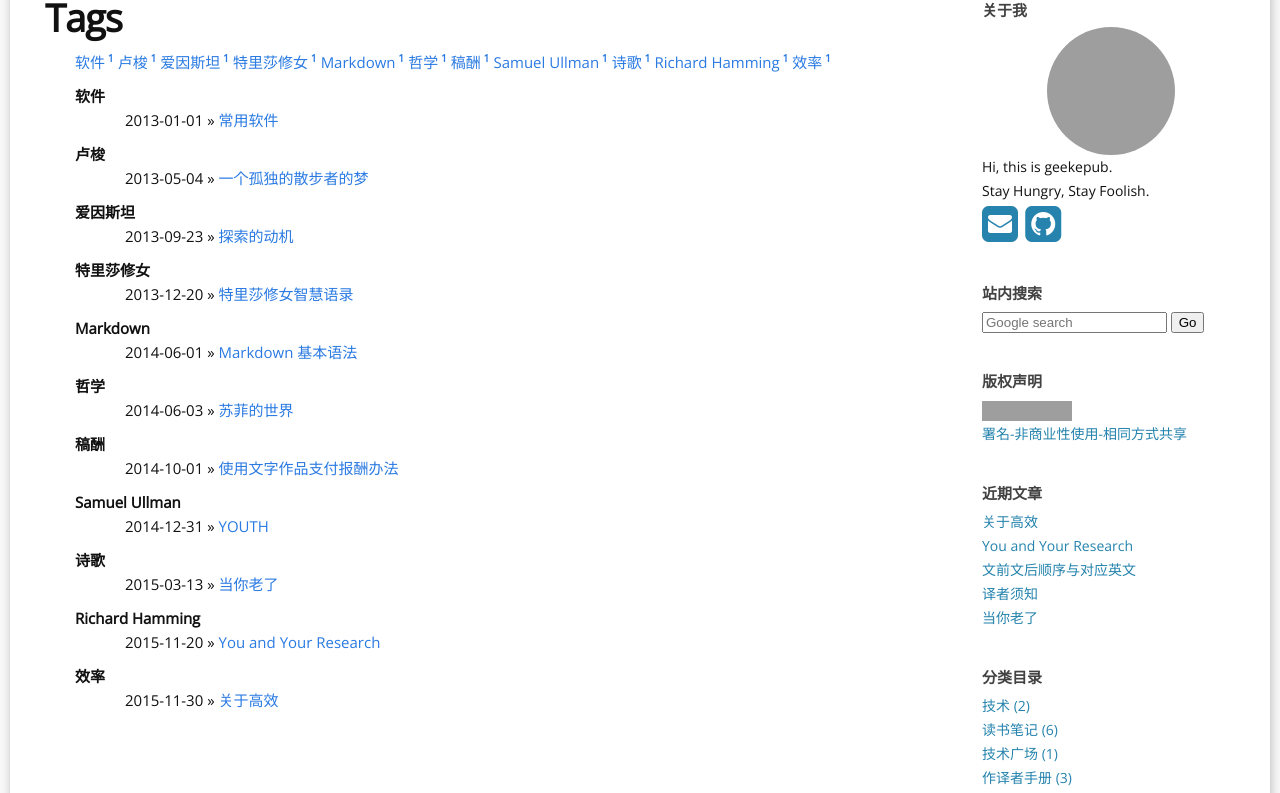
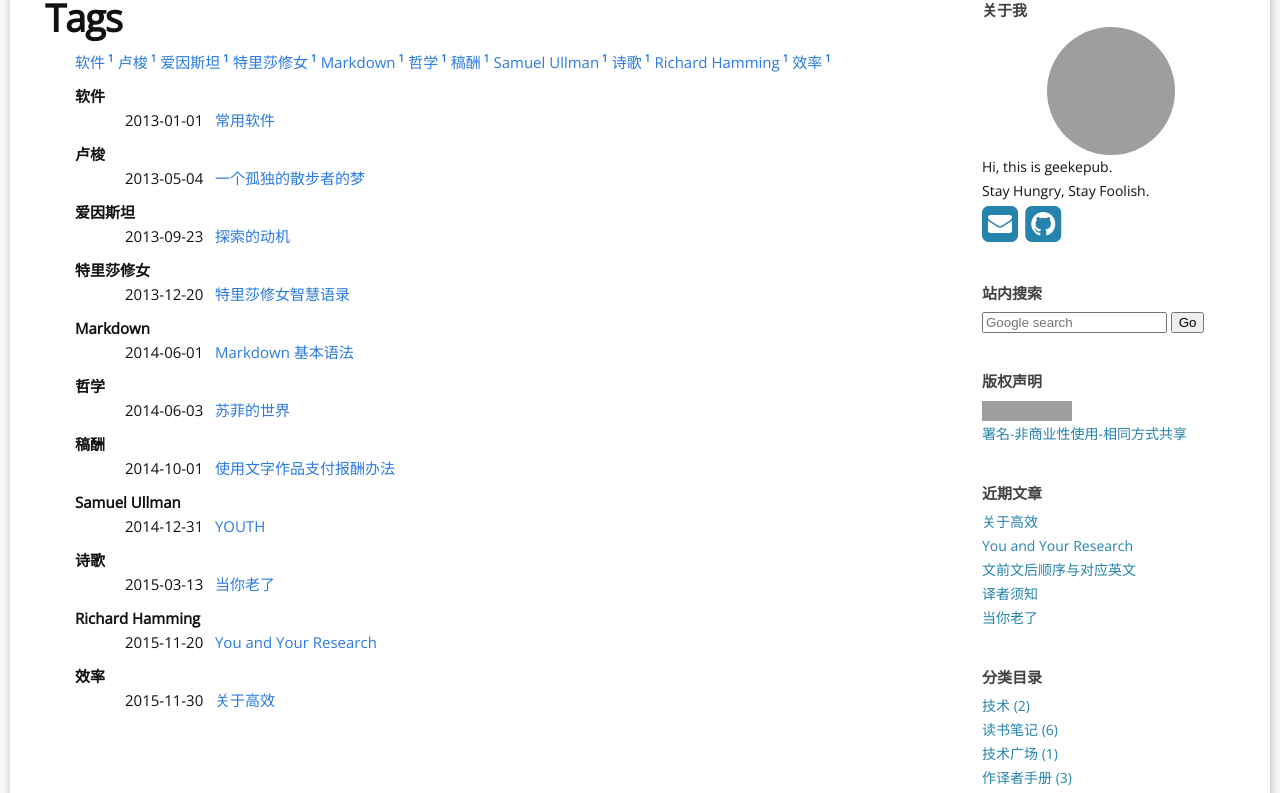
Before and after one commit to geekepub/geekepub.github.io, a Jekyll site: the page built from d_tags.md, in a window 1280 px wide. Shown: the part 222-1015 px from the top of the page. Built offline with Jekyll 4.4.1, drawn with Linux system fonts in a browser that asks for light colours; nearby versions of some CDN libraries; grey boxes are pictures that could not be loaded.

Commit message:
Update d_tags.md

```diff
--- a/d_tags.md
+++ b/d_tags.md
@@ -15,7 +15,7 @@ permalink: /tags/
 {% for tag in site.tags %}
 <li  id="{{ tag[0] }}">{{ tag[0] }}</li>
 {% for post in tag[1] %}
-<time datetime="{{ post.date | date:"%Y-%m-%d" }}">{{ post.date | date:"%Y-%m-%d" }}</time> &raquo;
+<time datetime="{{ post.date | date:"%Y-%m-%d" }}">{{ post.date | date:"%Y-%m-%d" }}</time> &nbsp;
 <a href="{{ site.baseurl }}{{ post.url }}" title="{{ post.title }}">{{ post.title }}</a><br />
 {% endfor %}
 {% endfor %}
```
